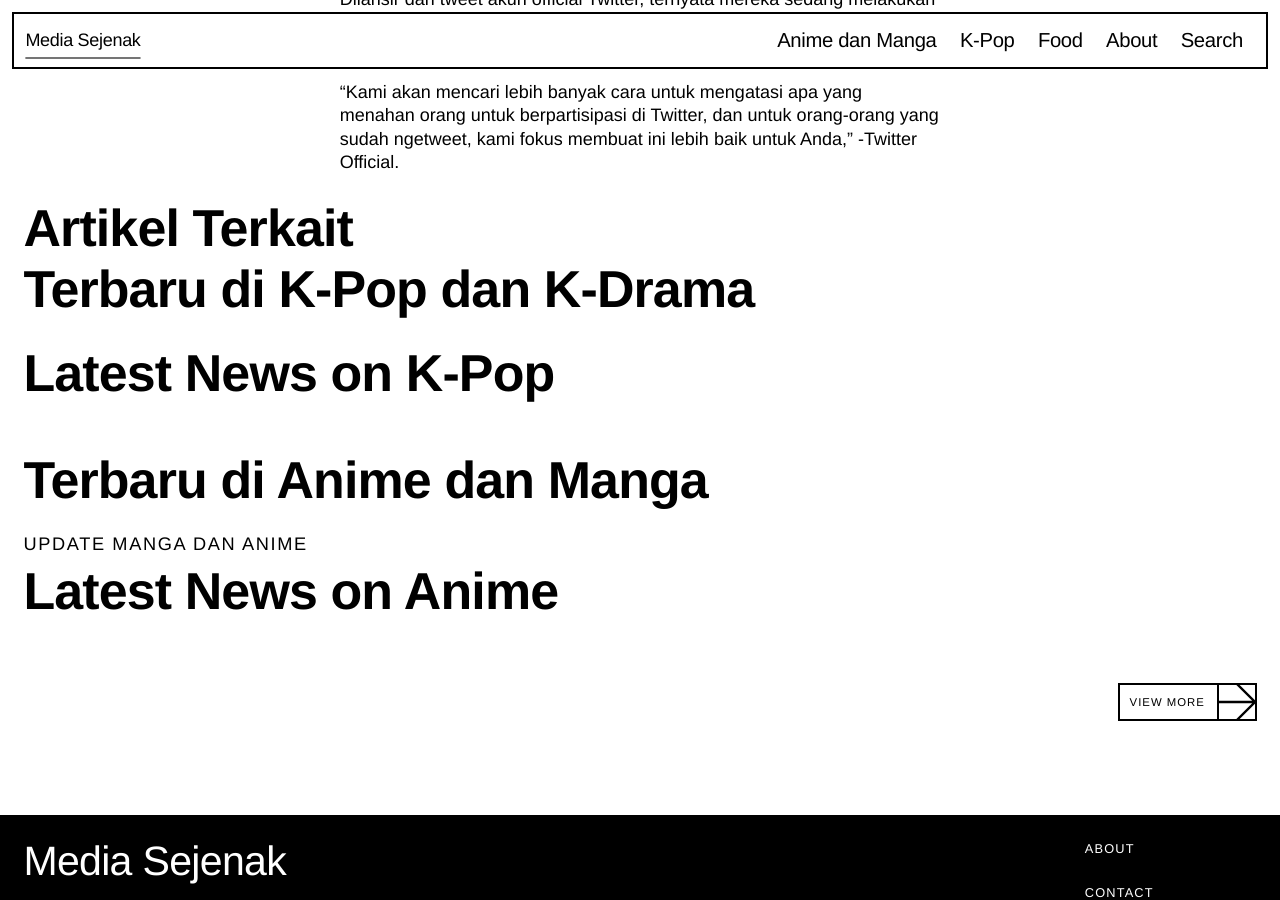
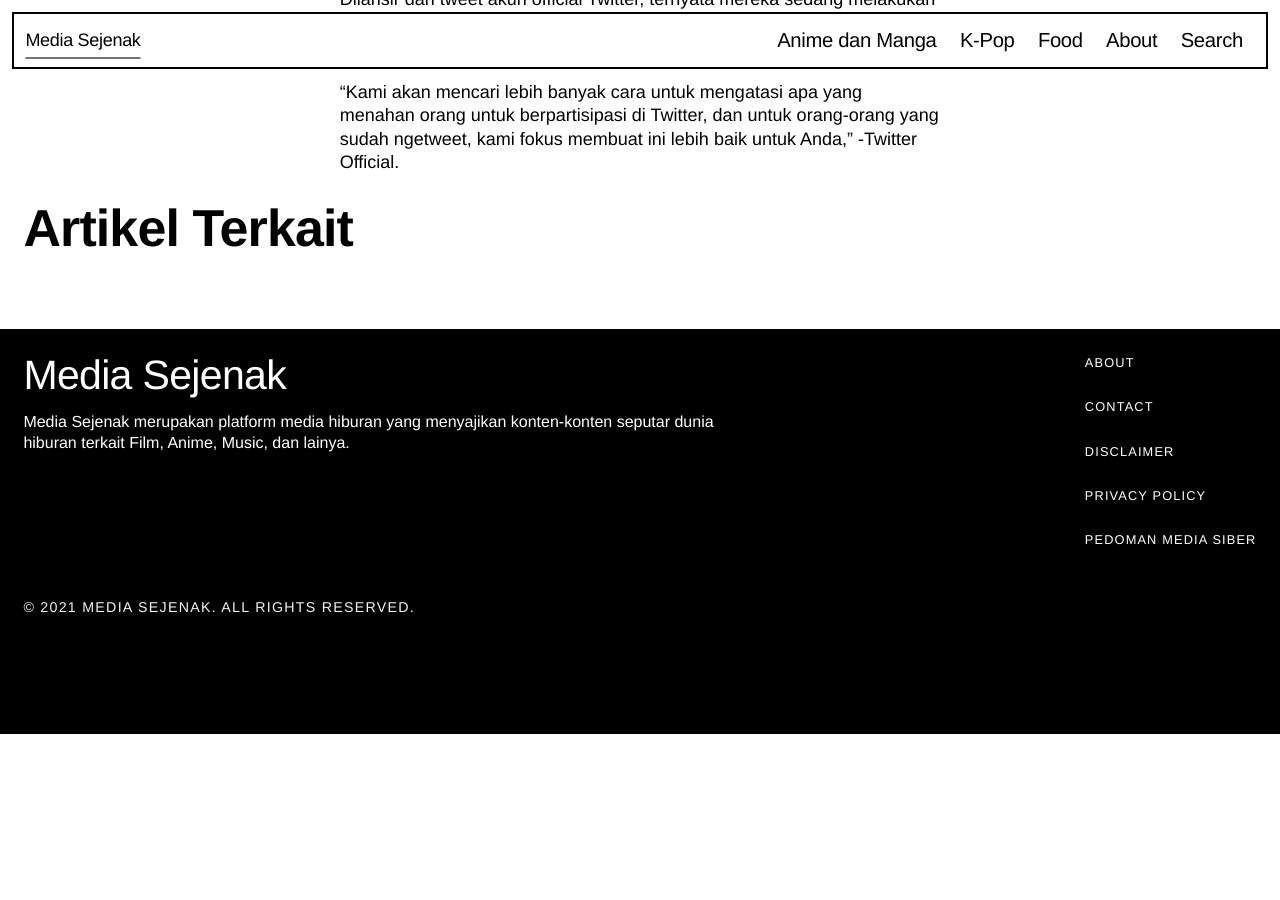
Before and after one commit to mediasejenak/mediasejenak.github.io, a Jekyll site: the page built from _posts/2021-8-6-twitter-fleet-resmi-dimatikan.md, in a window 1280 px wide and 900 px high, scrolled down 1795 px. Built offline with Jekyll 4.4.1, drawn with Linux system fonts in a browser that asks for light colours; some web fonts are replaced; a script that is not in the unit is left out; after the commit the page ends 2529 px from its top, so only the background shows below that.

Commit message:
Update post.html

```diff
--- a/_layouts/post.html
+++ b/_layouts/post.html
@@ -71,11 +71,6 @@
     {% endif %}
   {% endfor %}
               </ul>
-<h2 class="title title--discovery">Terbaru di K-Pop dan K-Drama</h2>
-{% include tagkpop.html %}
-
-<h2 class="title title--discovery">Terbaru di Anime dan Manga</h2>
-{% include taganime.html %}
 
 </div>
 
```
